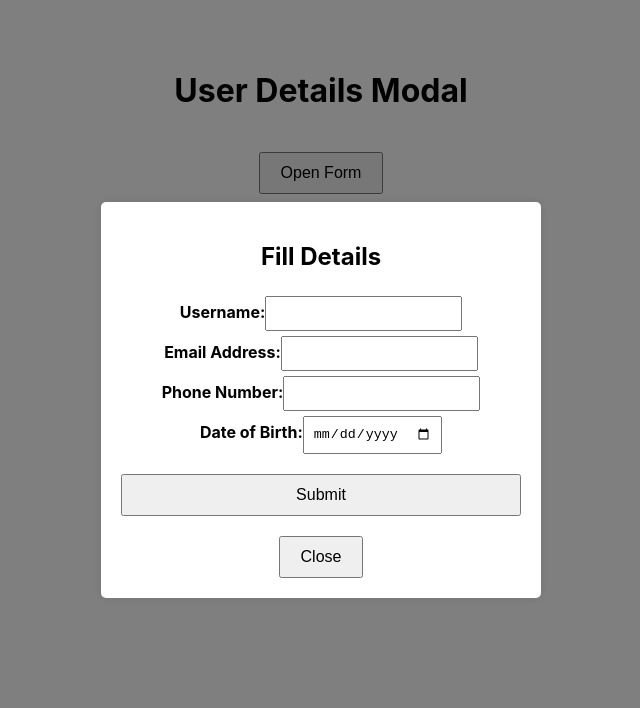
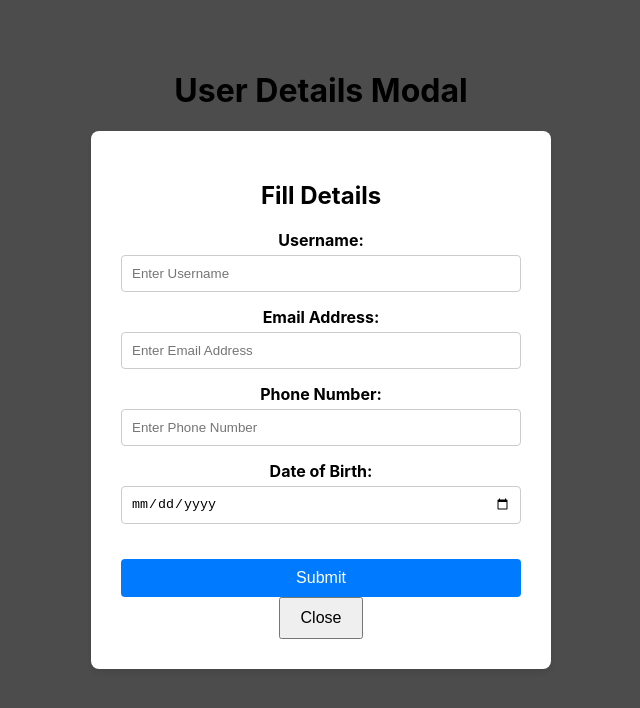
Before and after one commit to WinodShetty/xmodal, a React (Create React App) app: page / in a window 1280 px wide. Both pictures are taken after a click on the button "Open Form". Shown: the top 708 px of the page, without its empty margins (319-959 px from the left). Built offline with nearby package versions, Linux system fonts and the light colour scheme.

Commit message:
After clicking on the Open Form button, a modal form appears updated

```diff
--- a/src/Modal.css
+++ b/src/Modal.css
@@ -4,7 +4,7 @@
   left: 0;
   width: 100%;
   height: 100%;
-  background-color: rgba(0, 0, 0, 0.5);
+  background-color: rgba(0, 0, 0, 0.7); /* Dark overlay */
   display: flex;
   justify-content: center;
   align-items: center;
@@ -12,32 +12,71 @@
 
 .modal-content {
   background-color: white;
-  padding: 20px;
-  border-radius: 5px;
+  padding: 30px;
+  border-radius: 8px;
   width: 400px;
-  box-shadow: 0 0 10px rgba(0, 0, 0, 0.1);
+  box-shadow: 0 4px 8px rgba(0, 0, 0, 0.1);
+  text-align: center;
 }
 
-button {
-  margin-top: 20px;
+h2 {
+  margin-bottom: 20px;
 }
 
 form {
   display: flex;
   flex-direction: column;
+  gap: 15px;
 }
 
 label {
-  margin-top: 10px;
+  display: block;
   font-weight: bold;
+  margin-bottom: 5px;
 }
 
 input {
-  padding: 8px;
-  margin-top: 5px;
+  padding: 10px;
+  border: 1px solid #ccc;
+  border-radius: 4px;
+  width: 100%;
+  box-sizing: border-box;
+}
+
+input[type="date"] {
+  padding: 9px; /* Adjust for date picker button */
+}
+
+button[type="submit"] {
+  padding: 10px 15px;
+  background-color: #007bff;
+  color: white;
+  border: none;
+  border-radius: 4px;
+  cursor: pointer;
+  margin-top: 20px;
+}
+
+button[type="submit"]:hover {
+  background-color: #0056b3;
+}
+
+button[type="button"] {
+  padding: 10px 15px;
+  background-color: #6c757d;
+  color: white;
+  border: none;
+  border-radius: 4px;
+  cursor: pointer;
+  margin-top: 10px;
+}
+
+button[type="button"]:hover {
+  background-color: #5a6268;
 }
 
 .error {
   color: red;
   font-size: 12px;
+  margin-top: 5px;
 }
--- a/src/Modal.js
+++ b/src/Modal.js
@@ -52,6 +52,7 @@ function Modal({ closeModal }) {
               name="username"
               value={formData.username}
               onChange={handleChange}
+              placeholder="Enter Username"
             />
             {errors.username && <span className="error">{errors.username}</span>}
           </div>
@@ -62,6 +63,7 @@ function Modal({ closeModal }) {
               name="email"
               value={formData.email}
               onChange={handleChange}
+              placeholder="Enter Email Address"
             />
             {errors.email && <span className="error">{errors.email}</span>}
           </div>
@@ -72,6 +74,7 @@ function Modal({ closeModal }) {
               name="phone"
               value={formData.phone}
               onChange={handleChange}
+              placeholder="Enter Phone Number"
             />
             {errors.phone && <span className="error">{errors.phone}</span>}
           </div>
@@ -82,6 +85,7 @@ function Modal({ closeModal }) {
               name="dob"
               value={formData.dob}
               onChange={handleChange}
+              placeholder="dd-mm-yyyy"
             />
             {errors.dob && <span className="error">{errors.dob}</span>}
           </div>
```
